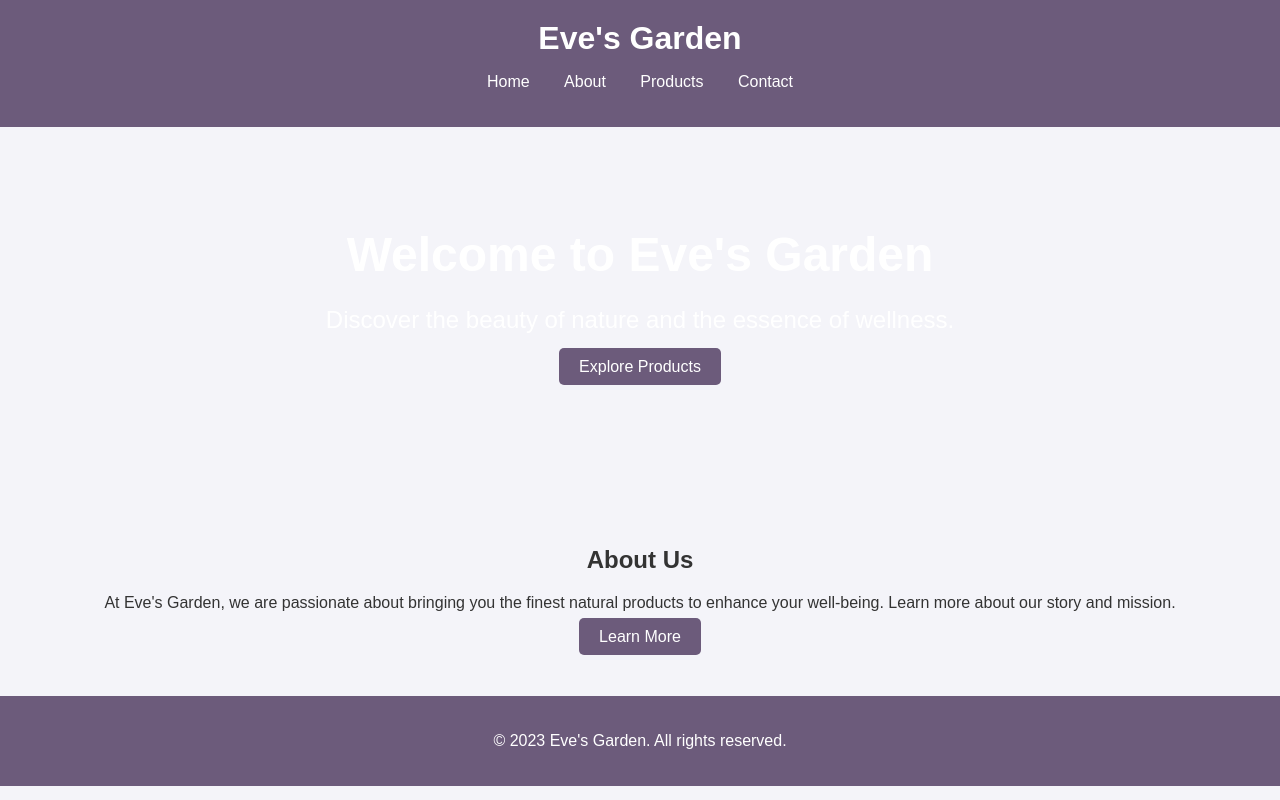
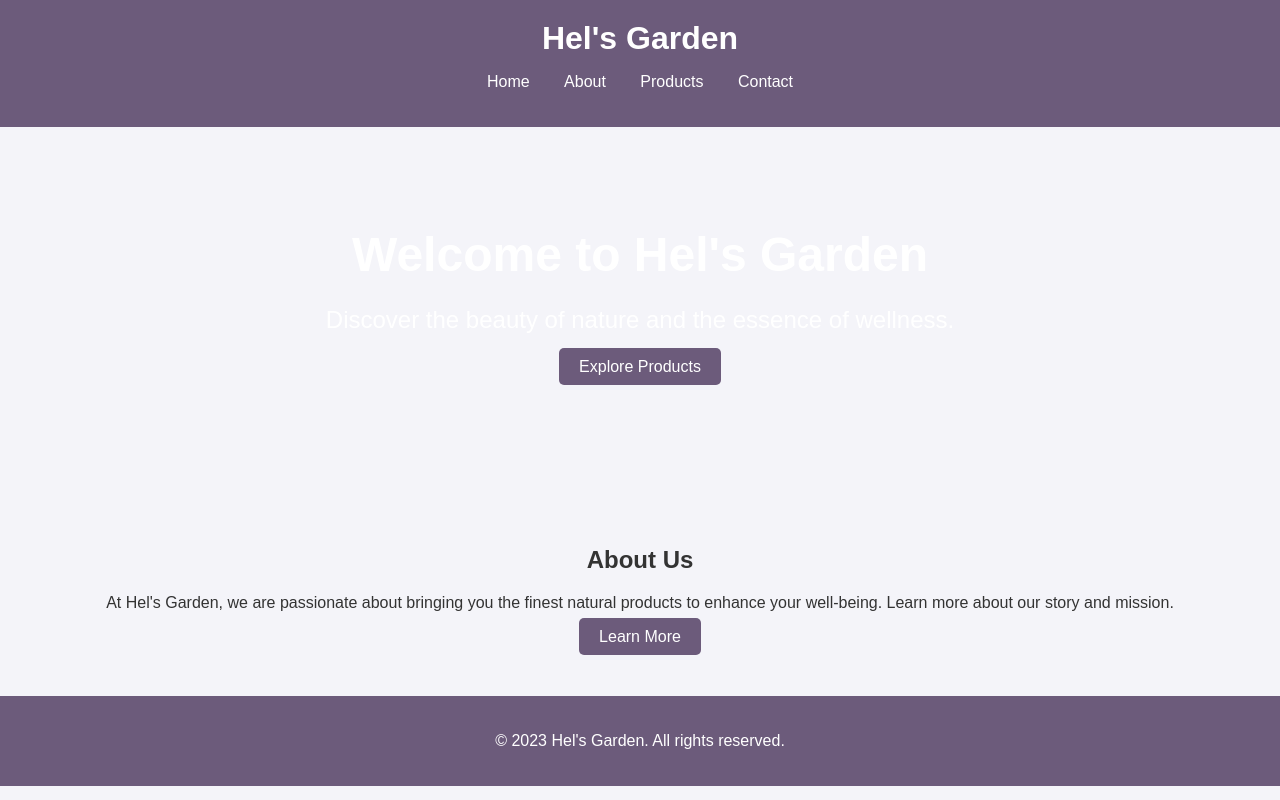
Before and after one commit to Barduke/testsite, a plain HTML site: page index.html in a window 1280 px wide. Drawn offline with Linux system fonts and the light colour scheme.

Commit message:
Update index.html

```diff
--- a/index.html
+++ b/index.html
@@ -3,13 +3,13 @@
 <head>
     <meta charset="UTF-8">
     <meta name="viewport" content="width=device-width, initial-scale=1.0">
-    <title>Eve's Garden</title>
+    <title>Hel's Garden</title>
     <link rel="stylesheet" href="css/style.css">
 </head>
 <body>
     <header>
         <div class="container">
-            <h1>Eve's Garden</h1>
+            <h1>Hel's Garden</h1>
             <nav>
                 <ul>
                     <li><a href="index.html">Home</a></li>
@@ -23,7 +23,7 @@
 
     <section class="hero">
         <div class="container">
-            <h2>Welcome to Eve's Garden</h2>
+            <h2>Welcome to Hel's Garden</h2>
             <p>Discover the beauty of nature and the essence of wellness.</p>
             <a href="products.html" class="btn">Explore Products</a>
         </div>
@@ -32,14 +32,14 @@
     <section class="about-preview">
         <div class="container">
             <h2>About Us</h2>
-            <p>At Eve's Garden, we are passionate about bringing you the finest natural products to enhance your well-being. Learn more about our story and mission.</p>
+            <p>At Hel's Garden, we are passionate about bringing you the finest natural products to enhance your well-being. Learn more about our story and mission.</p>
             <a href="about.html" class="btn">Learn More</a>
         </div>
     </section>
 
     <footer>
         <div class="container">
-            <p>&copy; 2023 Eve's Garden. All rights reserved.</p>
+            <p>&copy; 2023 Hel's Garden. All rights reserved.</p>
         </div>
     </footer>
 </body>
```
